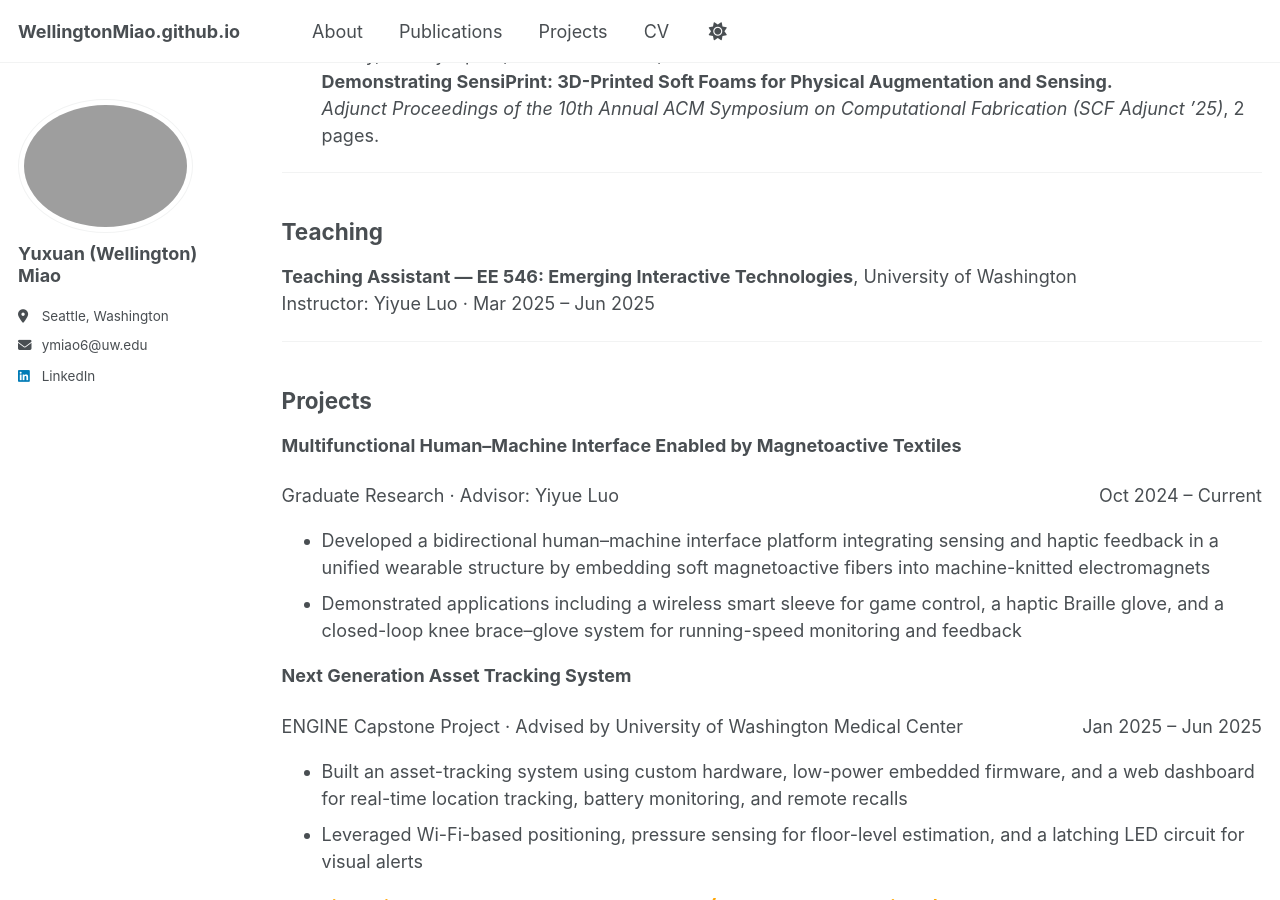
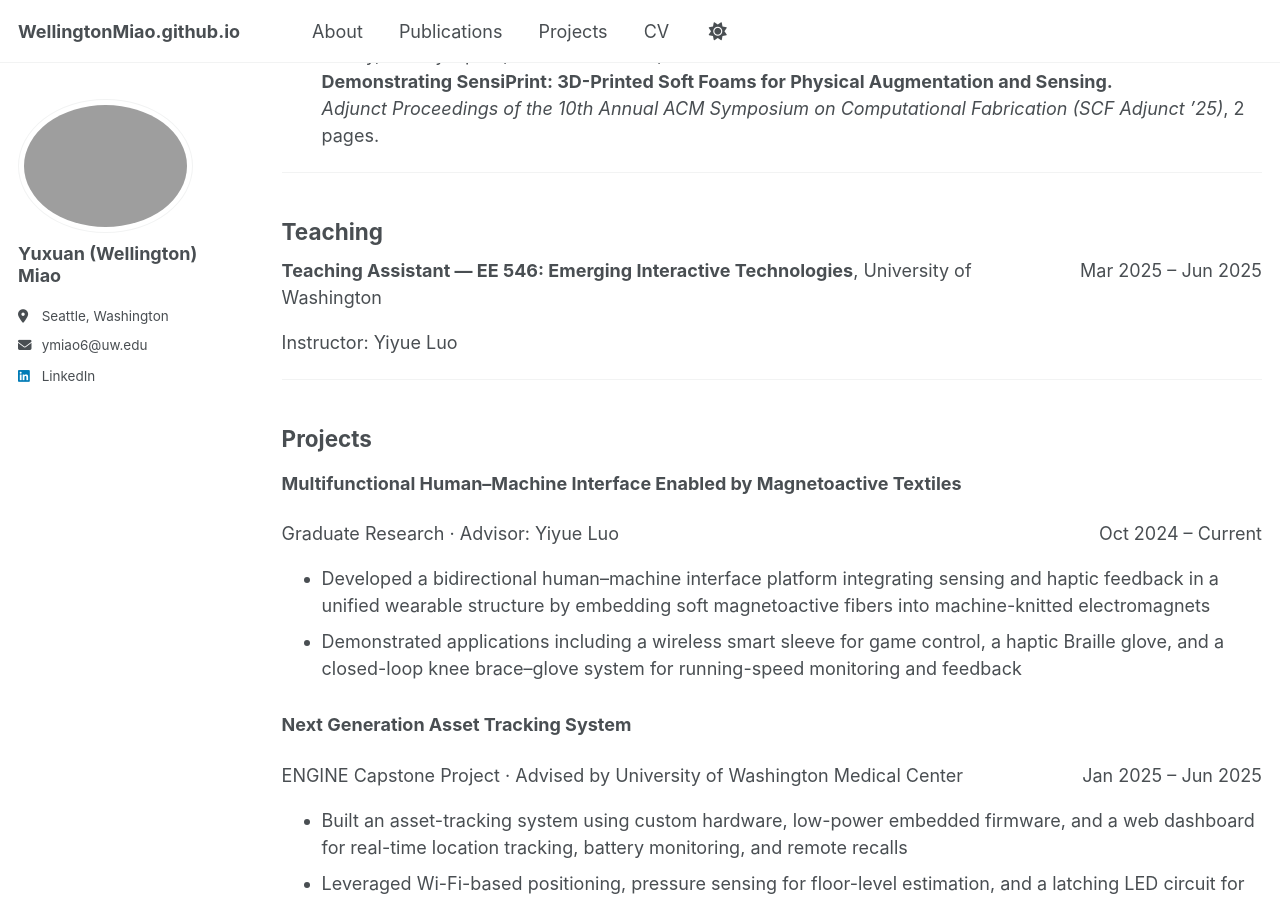
Before and after one commit to WellingtonMiao/WellingtonMiao.github.io, a Jekyll site: the page built from _pages/cv.md, in a window 1280 px wide and 900 px high, scrolled down 768 px. Built offline with Jekyll 4.4.1, drawn with Linux system fonts in a browser that asks for light colours; a script that is not in the unit is left out.

Commit message:
Update cv.md

```diff
--- a/_pages/cv.md
+++ b/_pages/cv.md
@@ -58,8 +58,11 @@ redirect_from:
 
 ## Teaching
 
-**Teaching Assistant — EE 546: Emerging Interactive Technologies**, University of Washington
-Instructor: Yiyue Luo · Mar 2025 – Jun 2025
+<div style="display:flex; justify-content:space-between; align-items:baseline; gap:1rem;">
+  <div><strong>Teaching Assistant — EE 546: Emerging Interactive Technologies</strong>, University of Washington</div>
+  <div style="white-space:nowrap;">Mar 2025 – Jun 2025</div>
+</div>
+Instructor: Yiyue Luo
 
 ---
 
@@ -73,6 +76,8 @@ Instructor: Yiyue Luo · Mar 2025 – Jun 2025
 - Developed a bidirectional human–machine interface platform integrating sensing and haptic feedback in a unified wearable structure by embedding soft magnetoactive fibers into machine-knitted electromagnets
 - Demonstrated applications including a wireless smart sleeve for game control, a haptic Braille glove, and a closed-loop knee brace–glove system for running-speed monitoring and feedback
 
+<div style="margin-top:1.6rem;"></div>
+
 **Next Generation Asset Tracking System**
 <div style="display:flex; justify-content:space-between; align-items:baseline; gap:1rem;">
   <div>ENGINE Capstone Project · Advised by University of Washington Medical Center</div>
@@ -85,6 +90,8 @@ Instructor: Yiyue Luo · Mar 2025 – Jun 2025
   <li><span style="color:#FFA500;"><strong>First Prize, ENGINE Capstone Program 2025 (Top 2 among 59 projects)</strong></span></li>
 </ul>
 
+<div style="margin-top:1.6rem;"></div>
+
 **HaptiDrum**
 <div style="display:flex; justify-content:space-between; align-items:baseline; gap:1rem;">
   <div>Advanced Embedded System Capstone Project · Instructor: Shwetak Patel</div>
@@ -92,6 +99,8 @@ Instructor: Yiyue Luo · Mar 2025 – Jun 2025
 </div>
 - Developed a wearable air-drumming system with high-frequency motion tracking and advanced haptics
 - Implemented precisely controlled electrical muscle stimulation (EMS) with hardware-level safety mechanisms to simulate realistic drumming sensations
+
+<div style="margin-top:1.6rem;"></div>
 
 **Miniaturized Rotational Probe for Magnetic Field Mapping**
 <div style="display:flex; justify-content:space-between; align-items:baseline; gap:1rem;">
@@ -109,8 +118,10 @@ Instructor: Yiyue Luo · Mar 2025 – Jun 2025
 
 ## Employment
 
-**Residential Assistant** — Cheng Yu Tung College, University of Macau
-May 2022 – Dec 2022
+<div style="display:flex; justify-content:space-between; align-items:baseline; gap:1rem;">
+  <div><strong>Residential Assistant</strong> — Cheng Yu Tung College, University of Macau</div>
+  <div style="white-space:nowrap;">May 2022 – Dec 2022</div>
+</div>
 
 ---
 
```
